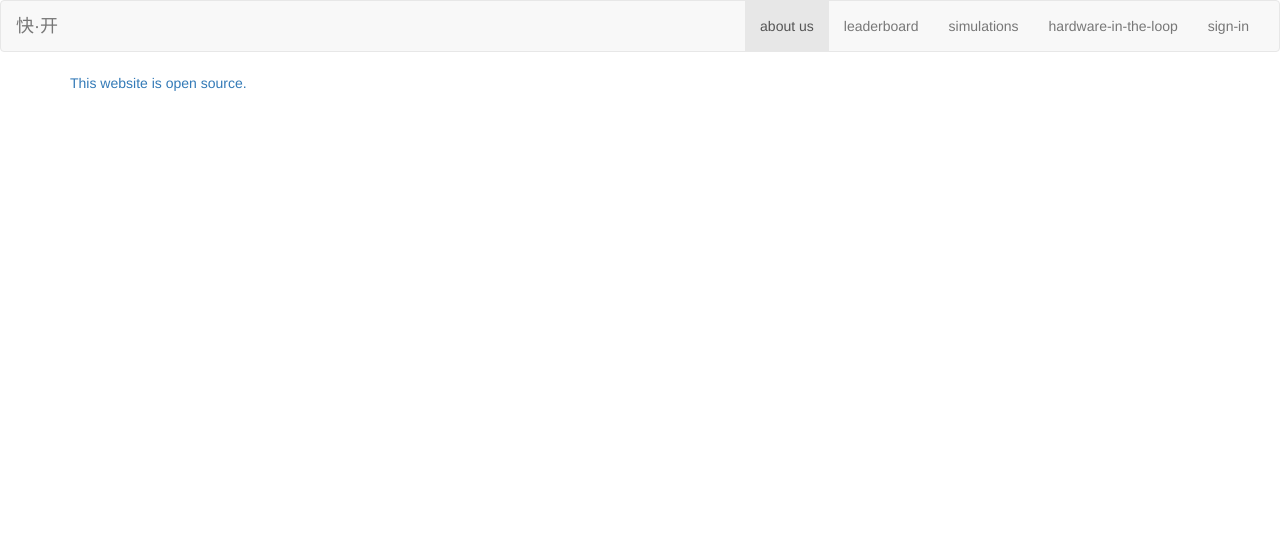
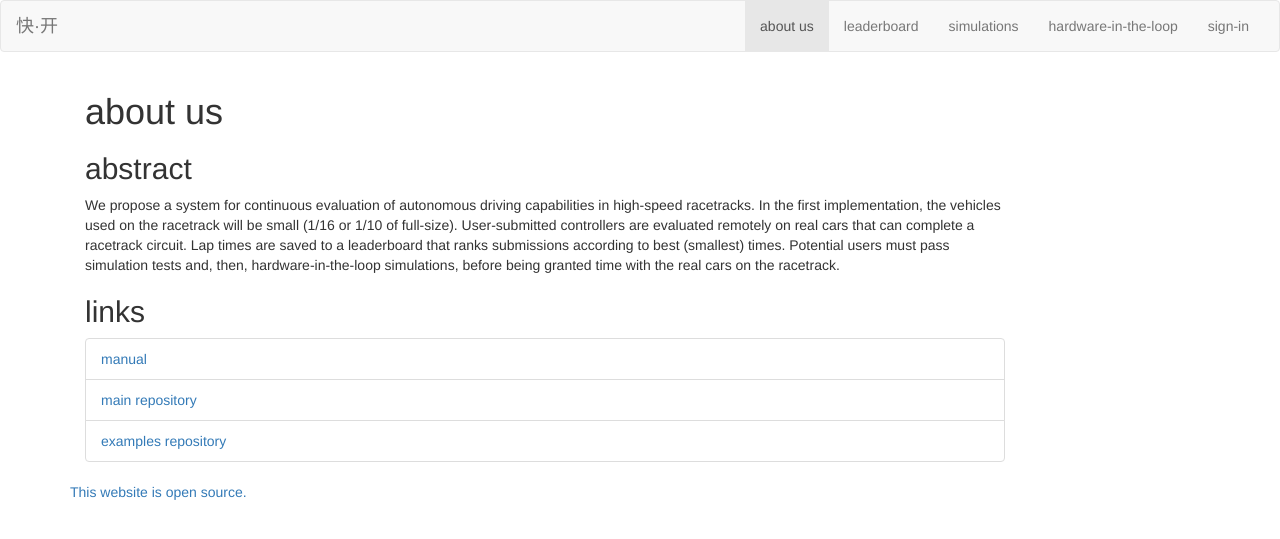
Before and after one commit to kuaikai/kuaikai, a Django app: page /about in a window 1280 px wide. Shown: the top 539 px of the page. Run offline with Django 3.2, Linux system fonts and the light colour scheme; parts of the project's set-up code (start-up, migrations or seed data) failed here and were passed over; some libraries are stand-ins or nearby versions.

Commit message:
write first draft of `about us` page

```diff
--- a/acarbroker/acarbroker/templates/acarbroker/aboutus.html
+++ b/acarbroker/acarbroker/templates/acarbroker/aboutus.html
@@ -1,4 +1,28 @@
 {% extends "acarbroker/base.html" %}
 {% block aboutus_btn_class %}active{% endblock %}
 {% block body %}
+
+<div class="container">
+<div class="col-md-10 col-sm-12 col-xs-12">
+<h1>about us</h1>
+<h2>abstract</h2>
+<p>
+We propose a system for continuous evaluation of autonomous driving capabilities
+in high-speed racetracks. In the first implementation, the vehicles used on the
+racetrack will be small (1/16 or 1/10 of full-size). User-submitted controllers
+are evaluated remotely on real cars that can complete a racetrack circuit. Lap
+times are saved to a leaderboard that ranks submissions according to best
+(smallest) times. Potential users must pass simulation tests and, then,
+hardware-in-the-loop simulations, before being granted time with the real cars
+on the racetrack.
+</p>
+
+<h2>links</h2>
+<ul class="list-group">
+<li class="list-group-item"><a href="https://kuaikai.readthedocs.io/en/latest/">manual</a></li>
+<li class="list-group-item"><a href="https://github.com/kuaikai/kuaikai">main repository</a></li>
+<li class="list-group-item"><a href="https://github.com/kuaikai/examples">examples repository</a></li>
+</ul>
+
+
 {% endblock %}
```
